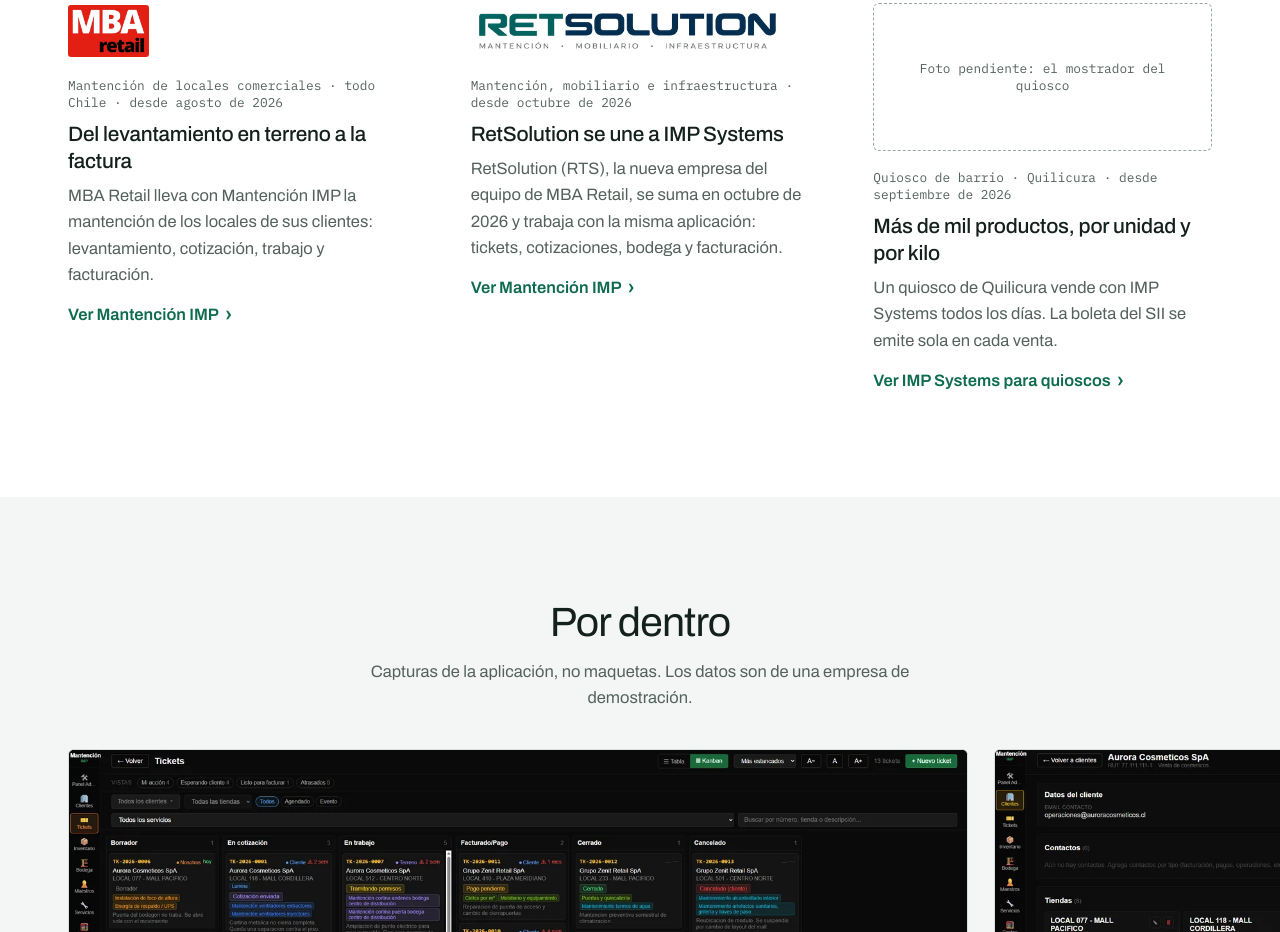
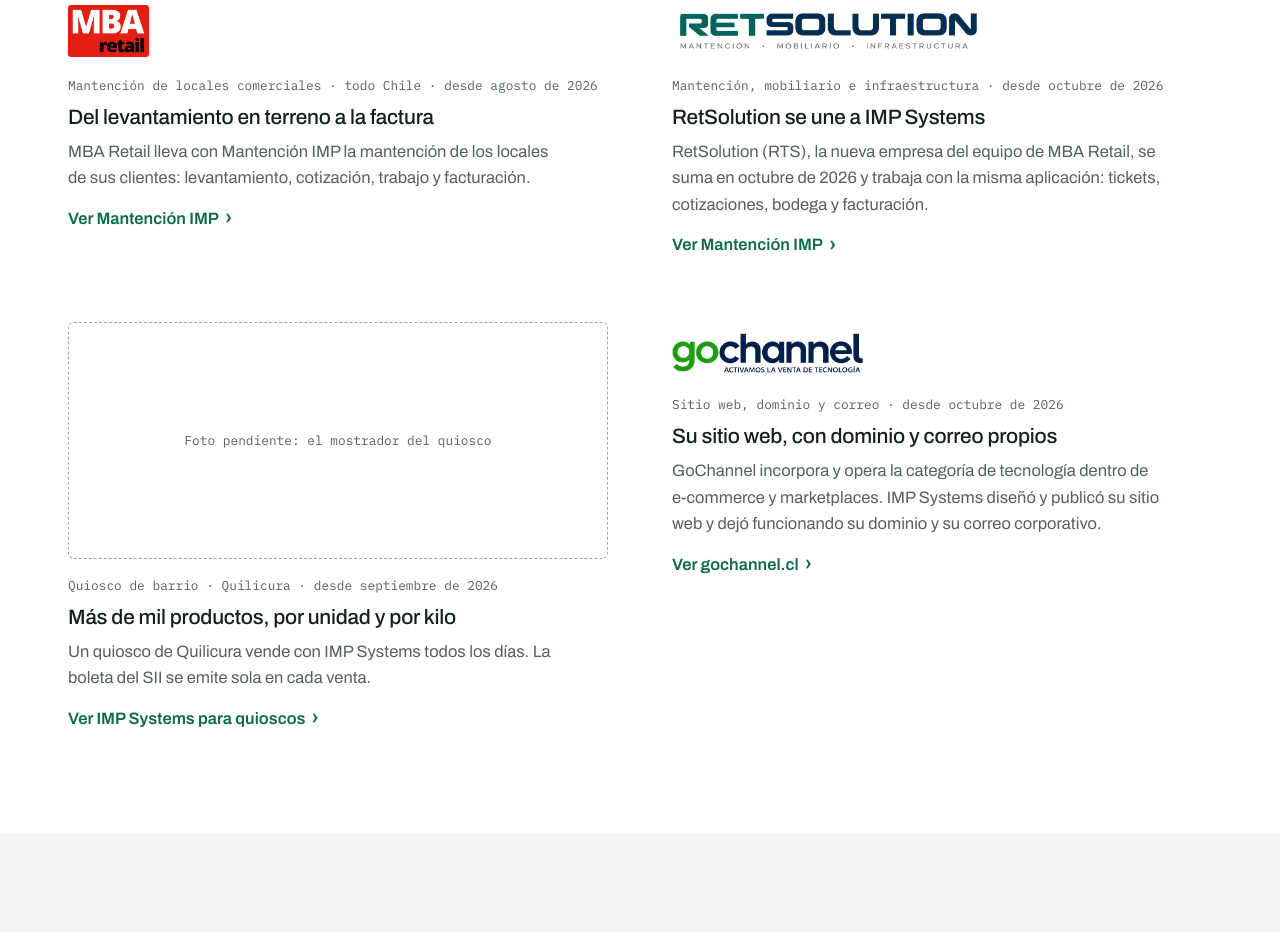
Before and after one commit to troccxo/farmaimp-web, a plain HTML site: page index.html in a window 1280 px wide. Shown: the part 2898-3830 px from the top of the page. Drawn offline with Linux system fonts and the light colour scheme.

Commit message:
web: suma GoChannel a clientes (sitio, dominio y correo) y la grilla pasa a 2 × 2
Co-Authored-By: Claude Opus 5.5 <noreply@anthropic.com>

```diff
--- a/index.html
+++ b/index.html
@@ -345,6 +345,13 @@
         <p>Un quiosco de Quilicura vende con IMP Systems todos los días. La boleta del SII se emite sola en cada venta.</p>
         <a href="quiosco.html" class="enlace">Ver IMP Systems para quioscos</a>
       </article>
+      <article class="cliente">
+        <div class="cliente-logo"><img src="img/gochannel.webp" width="640" height="174" loading="lazy" decoding="async" alt="GoChannel"></div>
+        <span class="dato">Sitio web, dominio y correo · desde octubre de 2026</span>
+        <h3>Su sitio web, con dominio y correo propios</h3>
+        <p>GoChannel incorpora y opera la categoría de tecnología dentro de e-commerce y marketplaces. IMP Systems diseñó y publicó su sitio web y dejó funcionando su dominio y su correo corporativo.</p>
+        <a href="https://gochannel.cl" class="enlace" target="_blank" rel="noopener">Ver gochannel.cl</a>
+      </article>
     </div>
   </div>
 </section>
--- a/sitio.css
+++ b/sitio.css
@@ -157,7 +157,8 @@ h3 { font-size: 1.2rem; font-weight: 600; letter-spacing: -0.01em; line-height:
 }
 
 /* ─── 5. CLIENTES ─────────────────────────────────────────────────────────── */
-.clientes { display: grid; grid-template-columns: repeat(3, 1fr); gap: clamp(28px, 5vw, 64px); margin-top: 40px; }
+/* 4 tarjetas: 2 × 2 (con 3 columnas la cuarta quedaba sola) */
+.clientes { display: grid; grid-template-columns: repeat(2, 1fr); gap: clamp(28px, 5vw, 64px); margin-top: 40px; }
 .cliente-logo { min-height: 56px; display: flex; flex-wrap: wrap; align-items: center; gap: 12px 20px; margin-bottom: 18px; }
 .cliente-logo img { max-width: 100%; }
 .cliente-logo img { height: 52px; width: auto; border-radius: 3px; }
```
Also changed, not shown: img/gochannel.webp (added).
